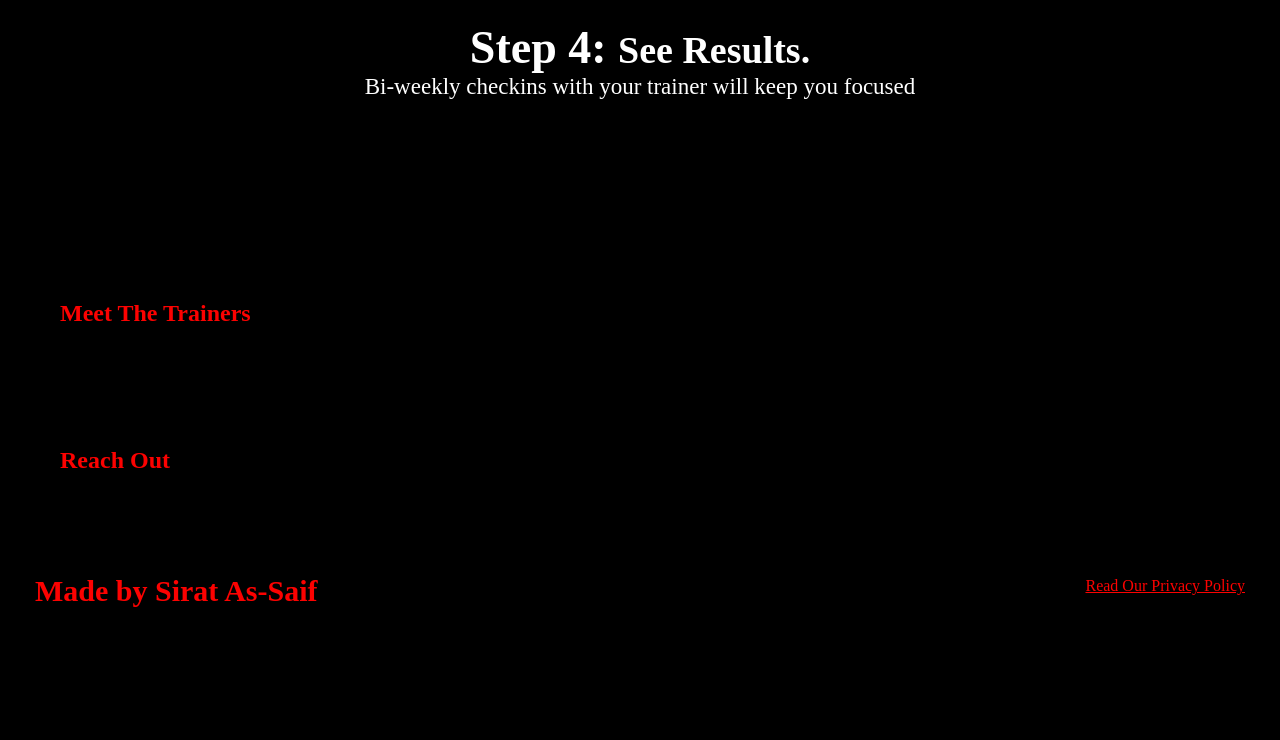
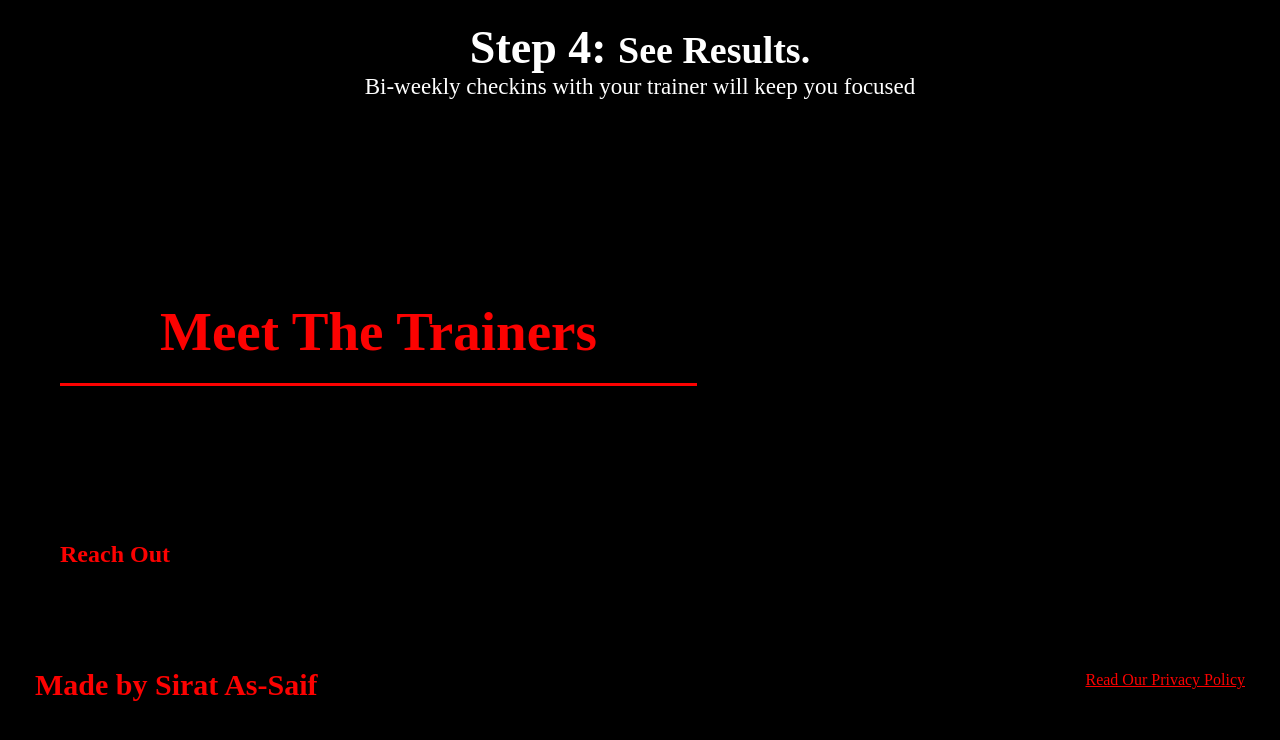
Before and after one commit to mibrahim234/sirat-as-sayf, a plain HTML site: page index.html in a window 1280 px wide. Shown: the part 2981-3721 px from the top of the page. Before the commit the page ends 3629 px from the top, so only its background shows below. Drawn offline with Linux system fonts and the light colour scheme.

Commit message:
started on trainers section

```diff
--- a/index.html
+++ b/index.html
@@ -116,8 +116,8 @@
     </section>
 
      <!-- Meet the trainers -->
-     <section id="your-trainers">
-        <h2>Meet The Trainers</h2>
+     <section id="your-trainers" class="trainers">
+        <h2 class="section-title primary-border">Meet The Trainers</h2>
     </section>
 
      <!-- Reach Out -->
```
